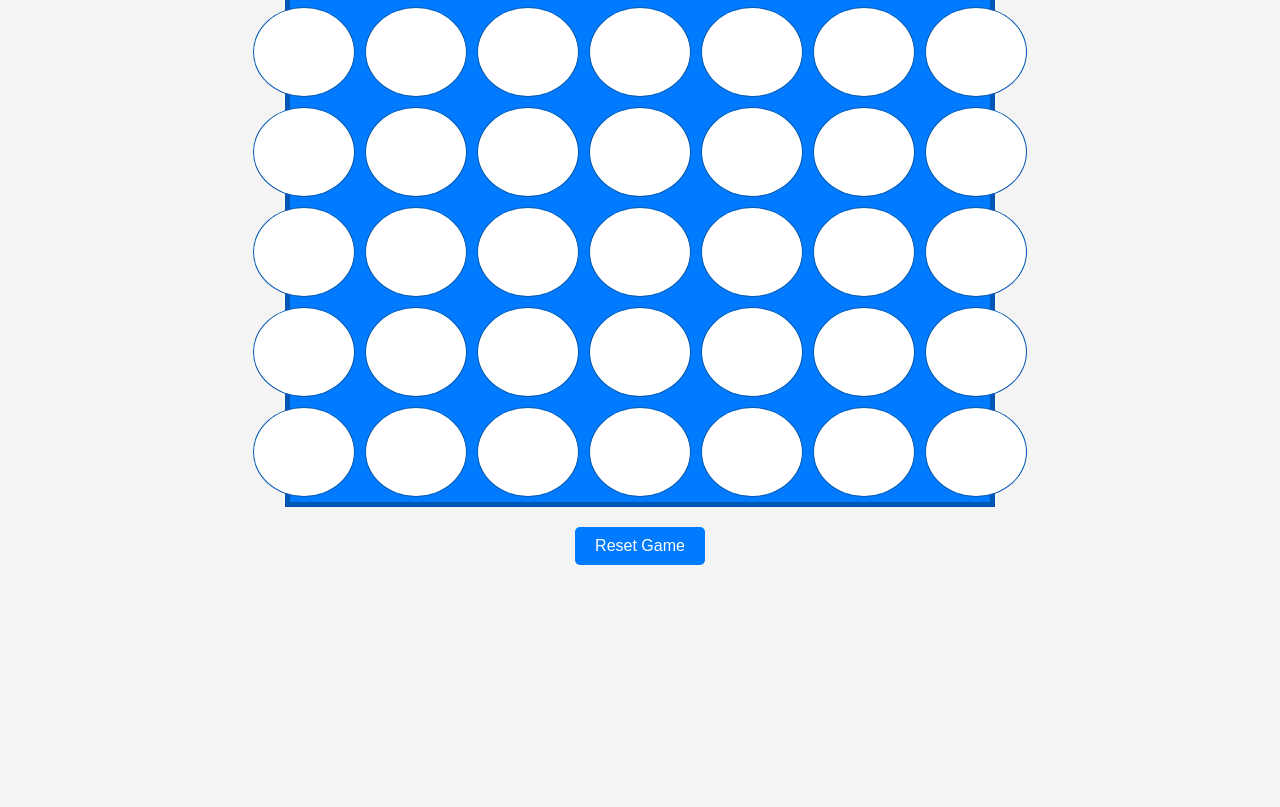
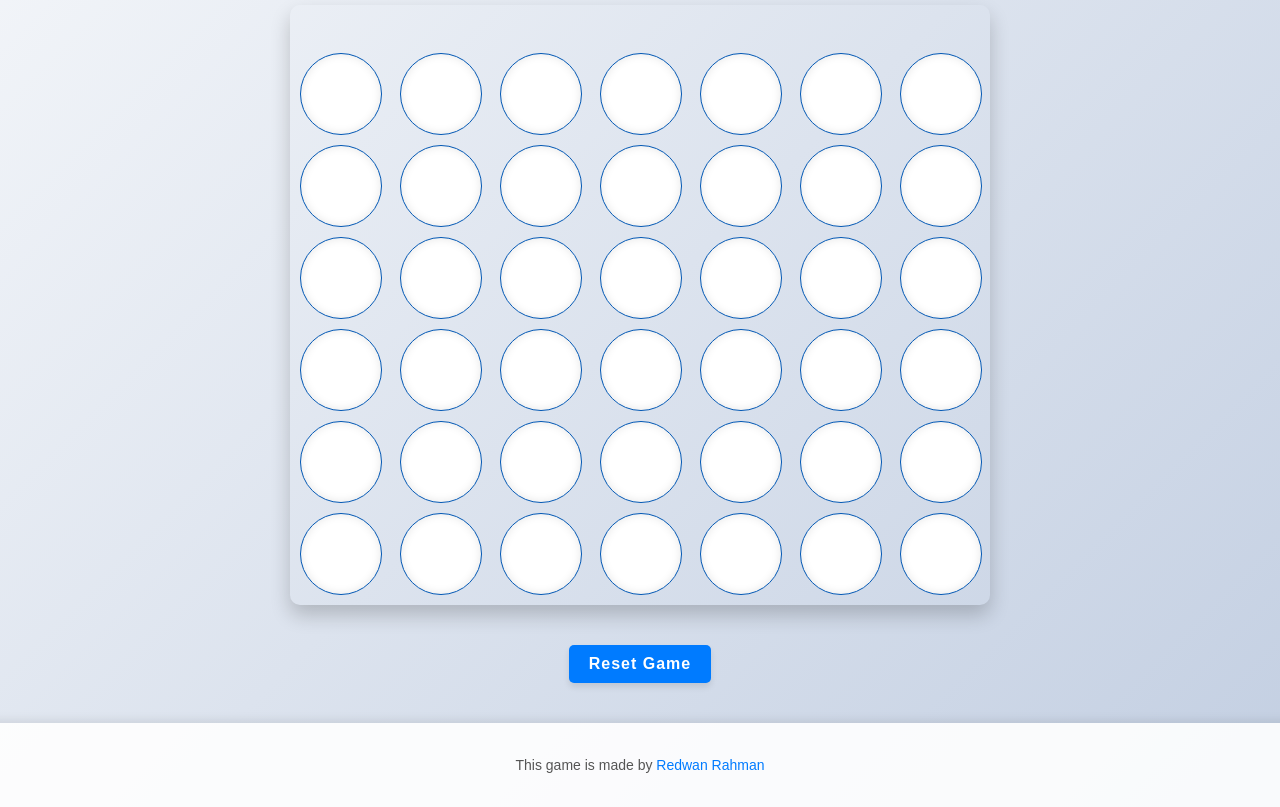
Before and after one commit to Red1-Rahman/Connect4AI.js, a plain HTML site: page public/index.html in a window 1280 px wide. Shown: the part 180-987 px from the top of the page. Before the commit the page ends 800 px from the top, so only its background shows below. Drawn offline with Linux system fonts and the light colour scheme.

Commit message:
fix the game allignment and UI allignment and framing

```diff
--- a/public/css/styles.css
+++ b/public/css/styles.css
@@ -3,26 +3,43 @@ body {
     text-align: center;
     margin: 0;
     padding: 0;
-    background-color: #f4f4f4;
+    min-height: 100vh;
+    display: flex;
+    flex-direction: column;
+    align-items: center;
+    background: linear-gradient(135deg, #f5f7fa 0%, #c3cfe2 100%);
+}
+
+.container {
+    max-width: 800px;
+    width: 95%;
+    margin: 0 auto;
+    padding: 20px;
 }
 
 h1 {
-    margin: 20px 0;
+    color: #2c3e50;
+    font-size: 2.5em;
+    text-shadow: 2px 2px 4px rgba(0,0,0,0.1);
+    margin: 30px 0;
 }
 
 #status {
     font-size: 1.5em;
     margin: 10px 0;
+    height: 40px;
+    color: #2c3e50;
+    font-weight: bold;
 }
 
 #game-board {
     display: flex;
     justify-content: center;
     margin: 20px auto;
-    width: 700px;
-    height: 600px;
-    background-color: #007bff;
-    border: 5px solid #0056b3;
+    box-shadow: 0 10px 20px rgba(0,0,0,0.2);
+    border-radius: 10px;
+    width: min(700px, 95vw);
+    height: min(600px, 81vw);
 }
 
 .column {
@@ -30,27 +47,34 @@ h1 {
     flex-direction: column-reverse;
     flex: 1;
     cursor: pointer;
+    padding: 5px;
 }
 
 .cell {
-    width: 100px;
-    height: 100px;
+    width: calc(100% - 10px);
+    height: 0;
+    padding-bottom: calc(100% - 10px);
     border: 1px solid #0056b3;
     background-color: #ffffff;
     border-radius: 50%;
     margin: 5px;
+    box-shadow: inset 0 0 10px rgba(0,0,0,0.1);
+    transition: background-color 0.3s ease;
 }
 
 .cell.player {
-    background-color: #00c3ff;
+    background: linear-gradient(145deg, #00c3ff, #0099ff);
+    box-shadow: inset 0 0 15px rgba(0,0,0,0.2);
 }
 
 .cell.ai {
-    background-color: #ff69b4;
+    background: linear-gradient(145deg, #ff69b4, #ff1493);
+    box-shadow: inset 0 0 15px rgba(0,0,0,0.2);
 }
 
 .cell.winner {
-    border: 3px solid #ffff00;
+    border: 4px solid #ffd700;
+    box-shadow: 0 0 15px #ffd700;
 }
 
 button {
@@ -61,8 +85,48 @@ button {
     color: white;
     border: none;
     border-radius: 5px;
+    margin: 20px 0;
+    font-weight: bold;
+    letter-spacing: 1px;
+    transition: all 0.3s ease;
+    box-shadow: 0 4px 6px rgba(0,0,0,0.1);
 }
 
 button:hover {
-    background-color: #0056b3;
+    transform: translateY(-2px);
+    box-shadow: 0 6px 8px rgba(0,0,0,0.2);
 }
+
+footer {
+    text-align: center;
+    margin-top: auto;
+    padding: 20px;
+    width: 100%;
+    background-color: rgba(255,255,255,0.9);
+    box-shadow: 0 -2px 10px rgba(0,0,0,0.1);
+    font-size: 14px;
+    color: #555;
+}
+
+footer a {
+    color: #007bff;
+    text-decoration: none;
+}
+
+footer a:hover {
+    text-decoration: underline;
+}
+
+@media (max-width: 768px) {
+    h1 {
+        font-size: 2em;
+    }
+
+    #game-board {
+        margin: 10px auto;
+    }
+
+    .cell {
+        margin: 3px;
+    }
+}
--- a/public/index.html
+++ b/public/index.html
@@ -7,10 +7,12 @@
     <link rel="stylesheet" href="css/styles.css">
 </head>
 <body>
-    <h1>Connect 4</h1>
-    <div id="status"></div>
-    <div id="game-board"></div>
-    <button id="reset-button">Reset Game</button>
+    <div class="container">
+        <h1>Connect 4</h1>
+        <div id="status"></div>
+        <div id="game-board"></div>
+        <button id="reset-button">Reset Game</button>
+    </div>
     <script src="js/game.js"></script>
 </body>
 </html>
--- a/public/js/game.js
+++ b/public/js/game.js
@@ -196,3 +196,11 @@ class Connect4 {
 
 // Start the game
 new Connect4();
+
+// Add footer to the game
+const footer = document.createElement('footer');
+footer.innerHTML = `
+    <p>This game is made by
+        <a href="https://redwan-rahman.netlify.app/" target="_blank">Redwan Rahman</a>
+    </p>`;
+document.body.appendChild(footer);
```
